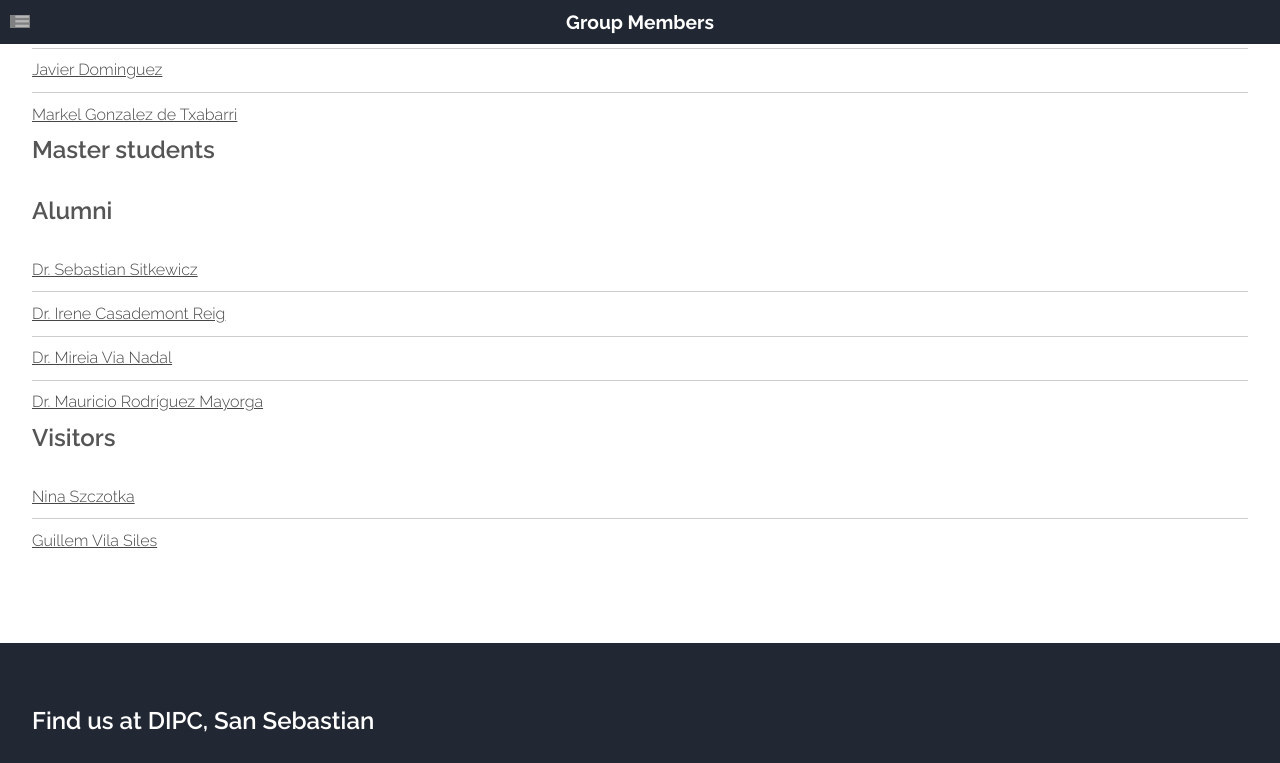
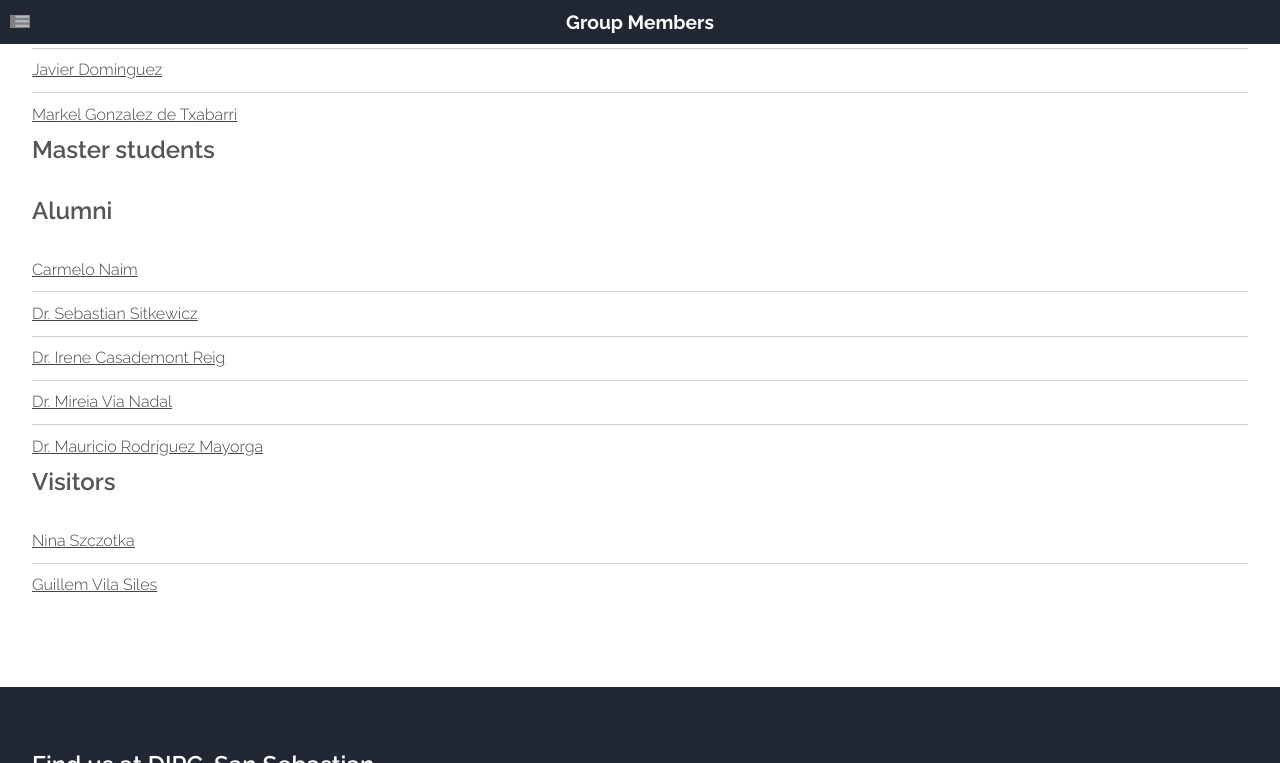
Before and after one commit to old-jekyll-templates/Horizons-Jekyll-Theme, a Jekyll site: the page built from members.html, in a window 1280 px wide and 900 px high, scrolled down 1535 px, cut to the strip 0-763 px from the top of the window. Built offline with Jekyll 4.4.1, drawn with Linux system fonts in a browser that asks for light colours; grey boxes are pictures that could not be loaded.

Commit message:
Update alumni_list.html

```diff
--- a/_includes/alumni_list.html
+++ b/_includes/alumni_list.html
@@ -1,3 +1,4 @@
+<li><a href="{{ site.baseurl }}/members/carmelo_naim.html">Carmelo Naim</a></li>
 <li><a href="{{ site.baseurl }}/members/sebastian_sitkewicz.html">Dr. Sebastian Sitkewicz</a></li>
 <li><a href="{{ site.baseurl }}/members/irene_casademont_reig.html">Dr. Irene Casademont Reig</a></li>
 <li><a href="{{ site.baseurl }}/members/mireia_via_nadal.html">Dr. Mireia Via Nadal</a></li>
```
